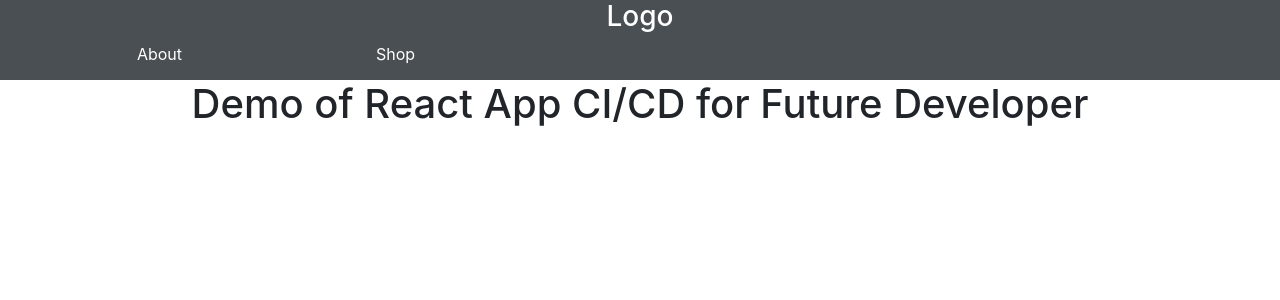
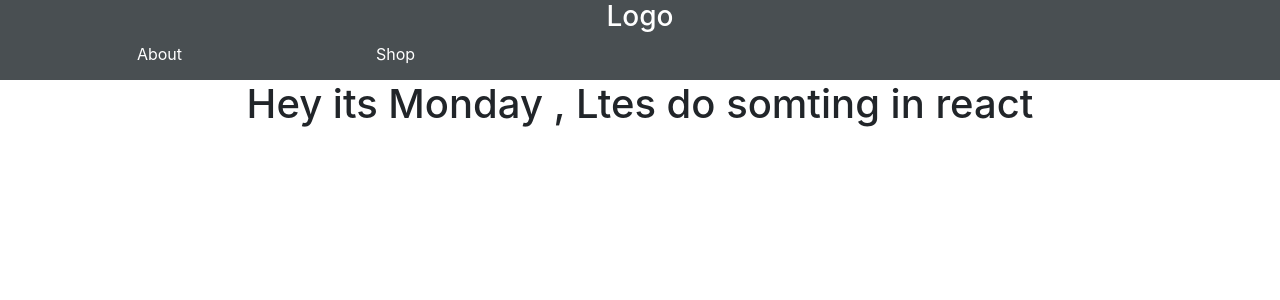
Before and after one commit to sumidha/ProjReact, a React (Create React App) app: page /About in a window 1280 px wide. Shown: the top 300 px of the page. Built offline with nearby package versions, Linux system fonts and the light colour scheme.

Commit message:
devlope bipeen

```diff
--- a/src/Router/About.js
+++ b/src/Router/About.js
@@ -8,7 +8,7 @@ class About extends Component {
     render() {
         return (
 
-            <h1>Demo of React App CI/CD for Future Developer</h1>
+            <h1>Hey its Monday , Ltes do somting in react</h1>
          );
     }
 }
```
